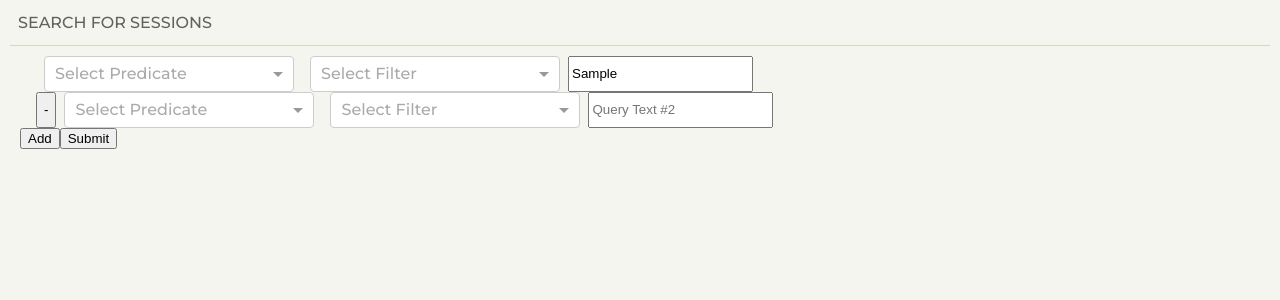
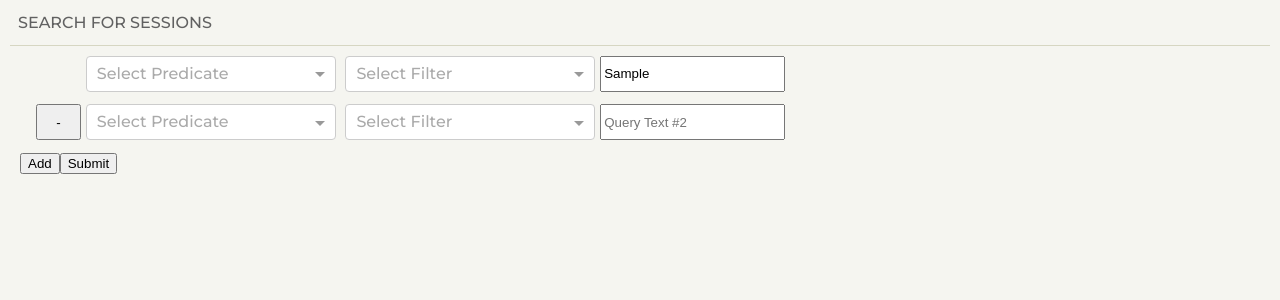
Before and after one commit to repartay/quantum, a React (Create React App) app in the folder client/: page / in a window 1280 px wide. Both pictures are taken after typing "Sample", "Sample", "Sample" into the empty fields and a click on the button "Add". Shown: the top 300 px of the page. Built offline with nearby package versions, Linux system fonts and the light colour scheme.

Commit message:
rm btn and row styling

```diff
--- a/client/src/form/ControlledForm.css
+++ b/client/src/form/ControlledForm.css
@@ -1,5 +1,6 @@
 .row-wrapper {
 	margin-left: 1em;
+	padding-bottom: .8em;
 	display: flex;
 }
 
@@ -8,5 +9,8 @@
 }
 
 .col {
-	padding: 0 .5em;
+	padding: 0 .3em;
 }
+.rm-btn {
+	width: 45px;
+}
--- a/client/src/form/ControlledForm.js
+++ b/client/src/form/ControlledForm.js
@@ -65,7 +65,9 @@ class ControlledForm extends React.Component {
       <form onSubmit={this.handleSubmit}>
         {this.state.queries.map((query, idx) => (
           <div key={idx} className="row-wrapper">
-            {idx !== 0 && <button type="button" onClick={this.handleRemoveQuery(idx)} className="small">-</button>}
+            {idx !== 0 ? (
+              <button type="button" onClick={this.handleRemoveQuery(idx)} className="rm-btn">-</button>
+              ) : <div style={{ marginLeft: 45}}></div>}
             <div className="col select-wrapper">
               <Select
                 placeholder="Select Predicate"
```
